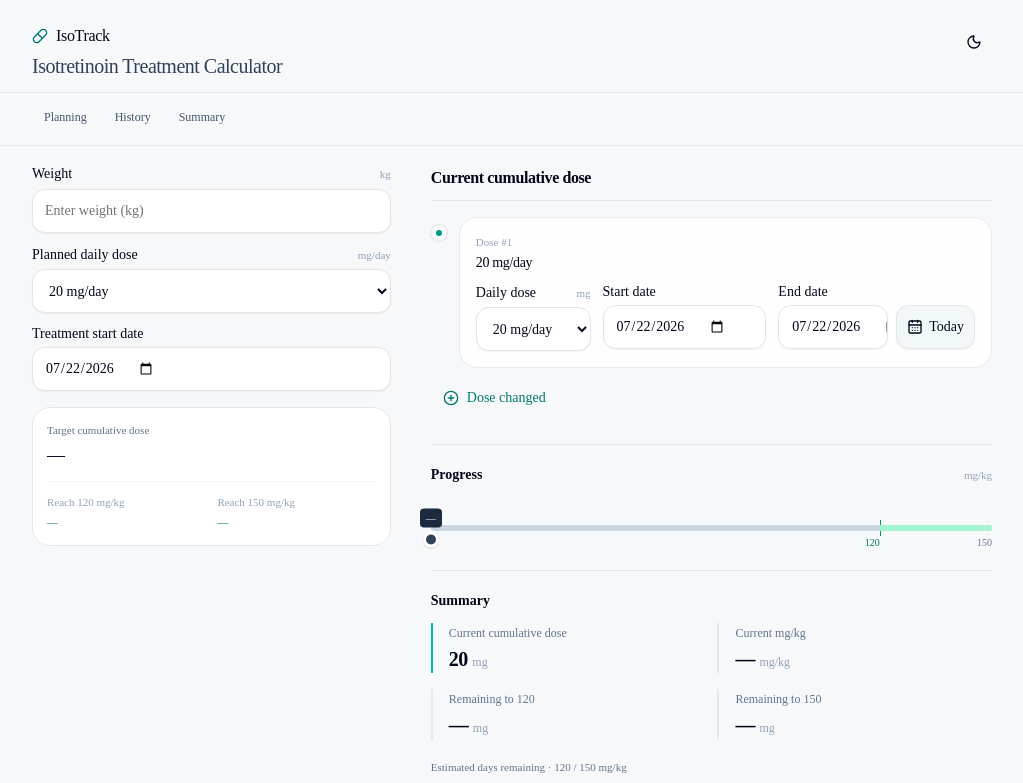
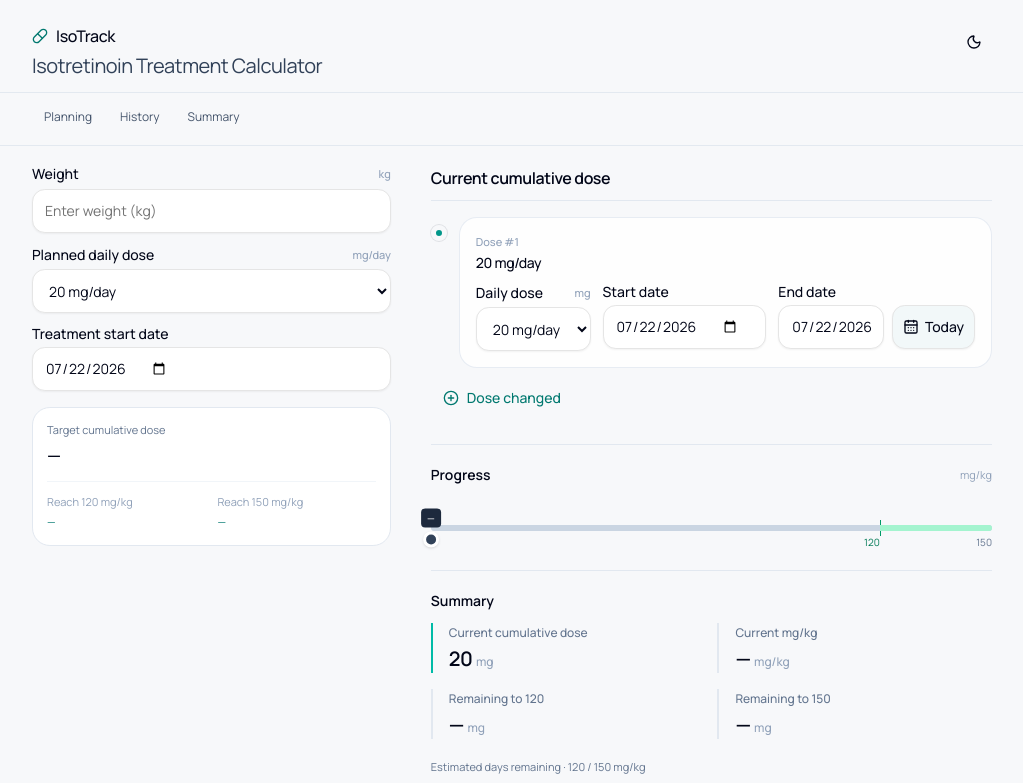
Before and after one commit to AbdulelahToman/IsoTrack, a Next.js app: page / in a window 1280 px wide. Shown: the top 783 px of the page, without its empty margins (128-1151 px from the left). Built offline with nearby package versions, Linux system fonts and the light colour scheme.

Commit message:
Use Manrope typography

```diff
--- a/src/app/layout.tsx
+++ b/src/app/layout.tsx
@@ -1,9 +1,9 @@
 import type { Metadata } from "next";
-import { Geist, Geist_Mono } from "next/font/google";
+import { Geist_Mono, Manrope } from "next/font/google";
 import "./globals.css";
 
-const geistSans = Geist({
-  variable: "--font-geist-sans",
+const manrope = Manrope({
+  variable: "--font-manrope",
   subsets: ["latin"],
 });
 
@@ -32,7 +32,7 @@ export default function RootLayout({
         />
       </head>
       <body
-        className={`${geistSans.variable} ${geistMono.variable} antialiased`}
+        className={`${manrope.variable} ${manrope.className} ${geistMono.variable} antialiased`}
       >
         {children}
       </body>
```
